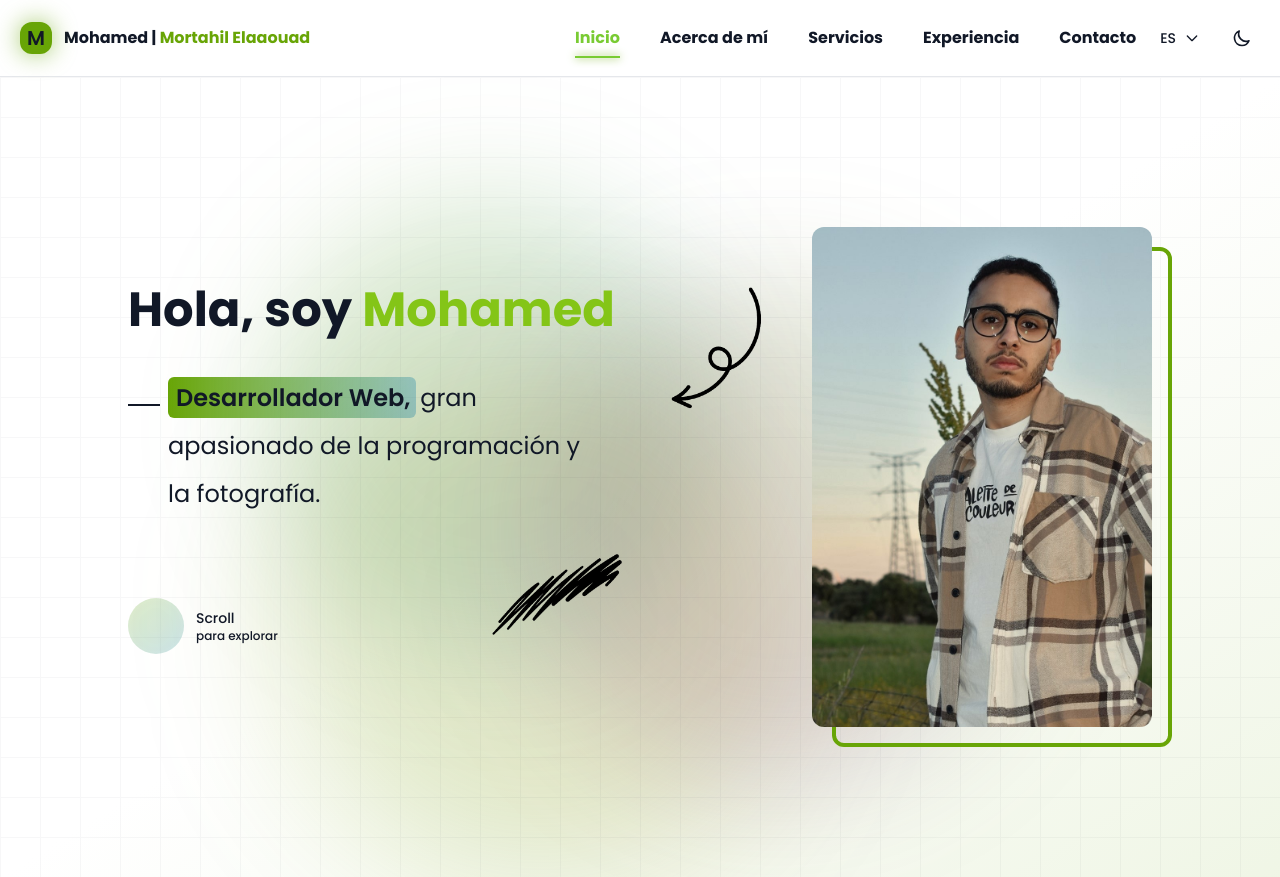
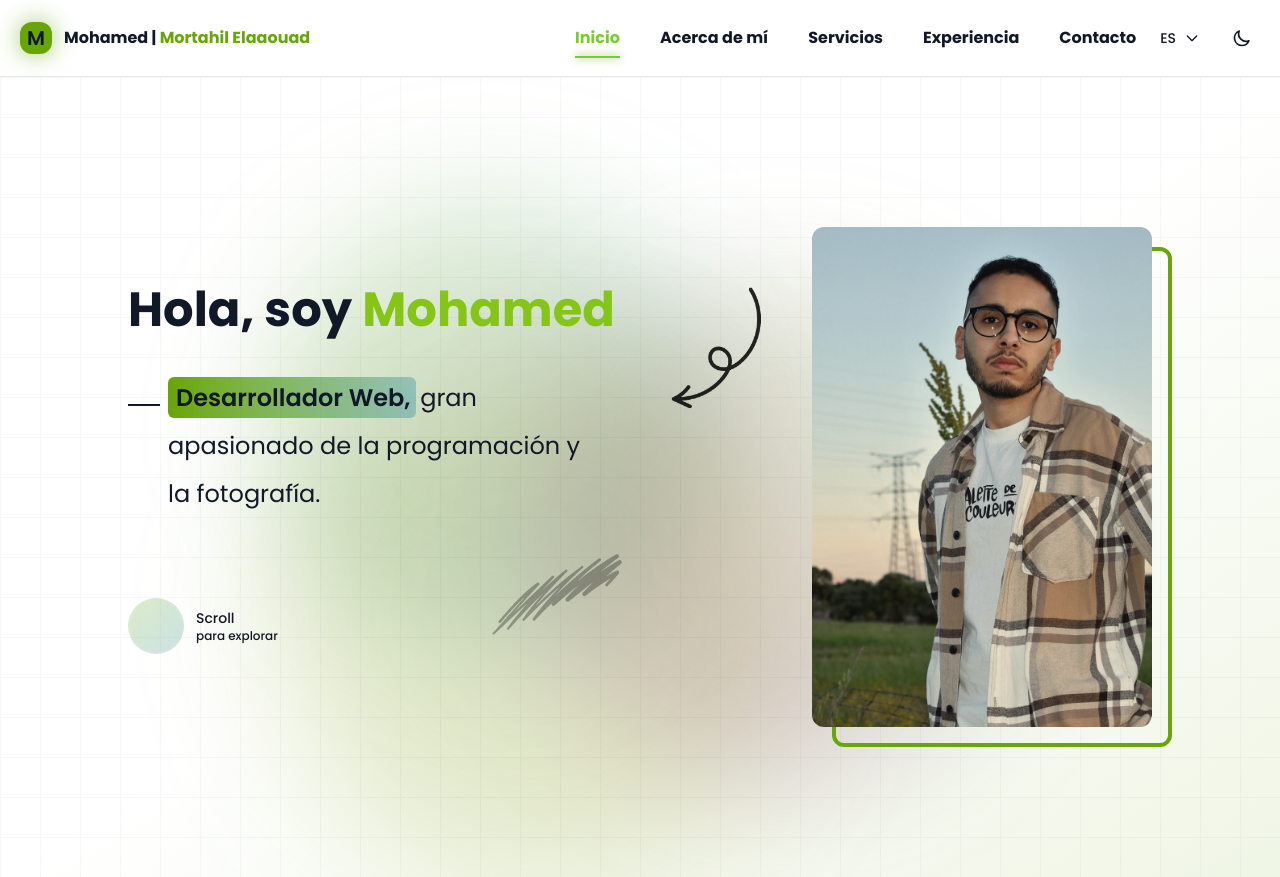
Before and after one commit to webdevmohamed/portfolio, a Vue app: page / in a window 1280 px wide. Built offline with nearby package versions, Linux system fonts and the light colour scheme.

Commit message:
Update opacity of graphic elements in HomeContent and ProfileImage components

```diff
--- a/src/components/HomeContent.vue
+++ b/src/components/HomeContent.vue
@@ -39,7 +39,7 @@
             </div>
 
             <!-- Graphic element -->
-            <img class="w-[150px] h-fit dark:filter dark:invert" src="@/assets/tachado.png" alt="" />
+            <img class="w-[150px] h-fit dark:filter dark:invert opacity-30" src="@/assets/tachado.png" alt="" />
         </div>
     </div>
 </template>
--- a/src/components/ProfileImage.vue
+++ b/src/components/ProfileImage.vue
@@ -36,7 +36,7 @@
         </div>
 
         <!-- Graphic element -->
-        <img class="w-[150px] h-fit mt-12 dark:filter dark:invert" src="@/assets/flecha.png" alt="" />
+        <img class="w-[150px] h-fit mt-12 dark:filter dark:invert opacity-85" src="@/assets/flecha.png" alt="" />
     </div>
 </template>
 
```
Also changed, not shown: src/components/About.vue (added).
